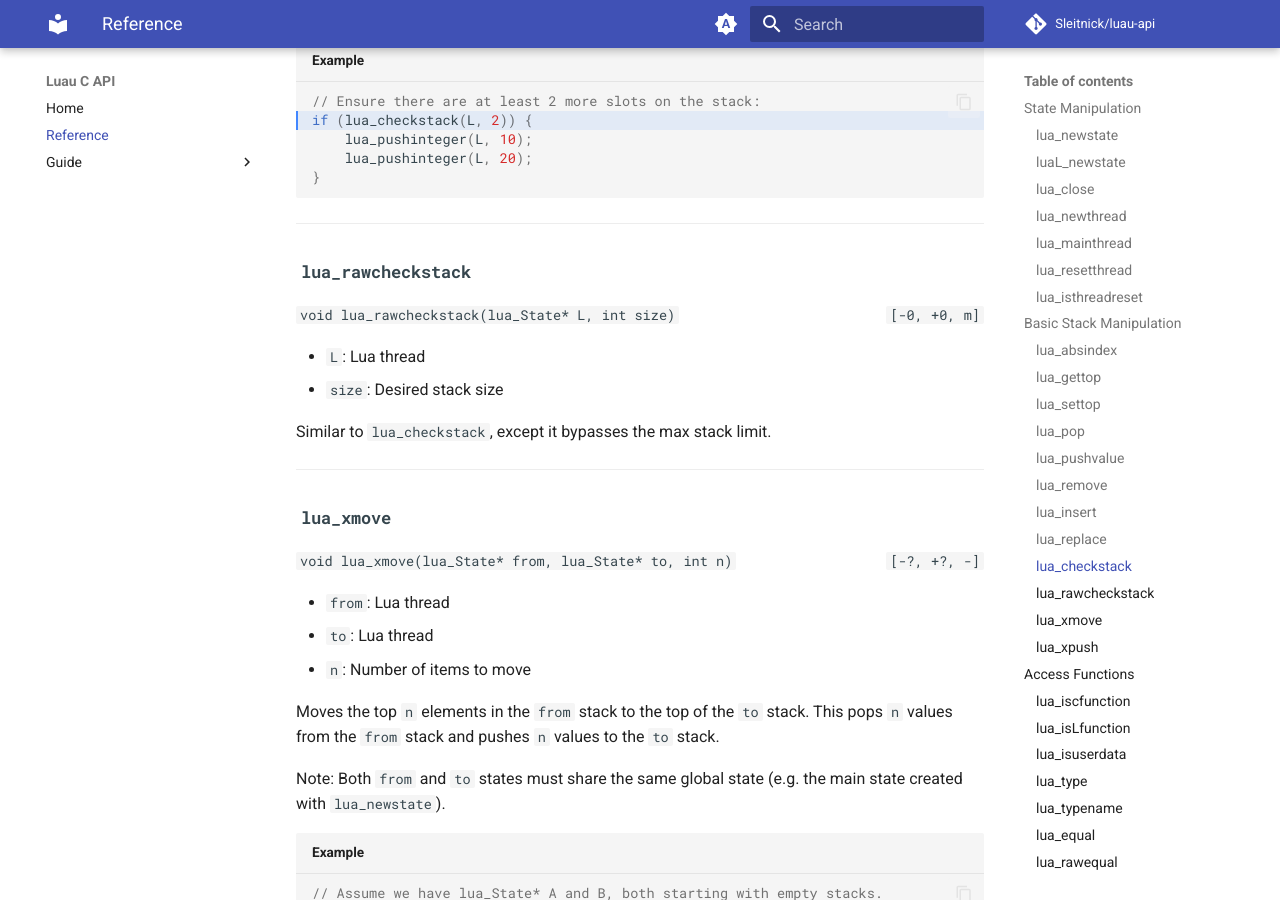
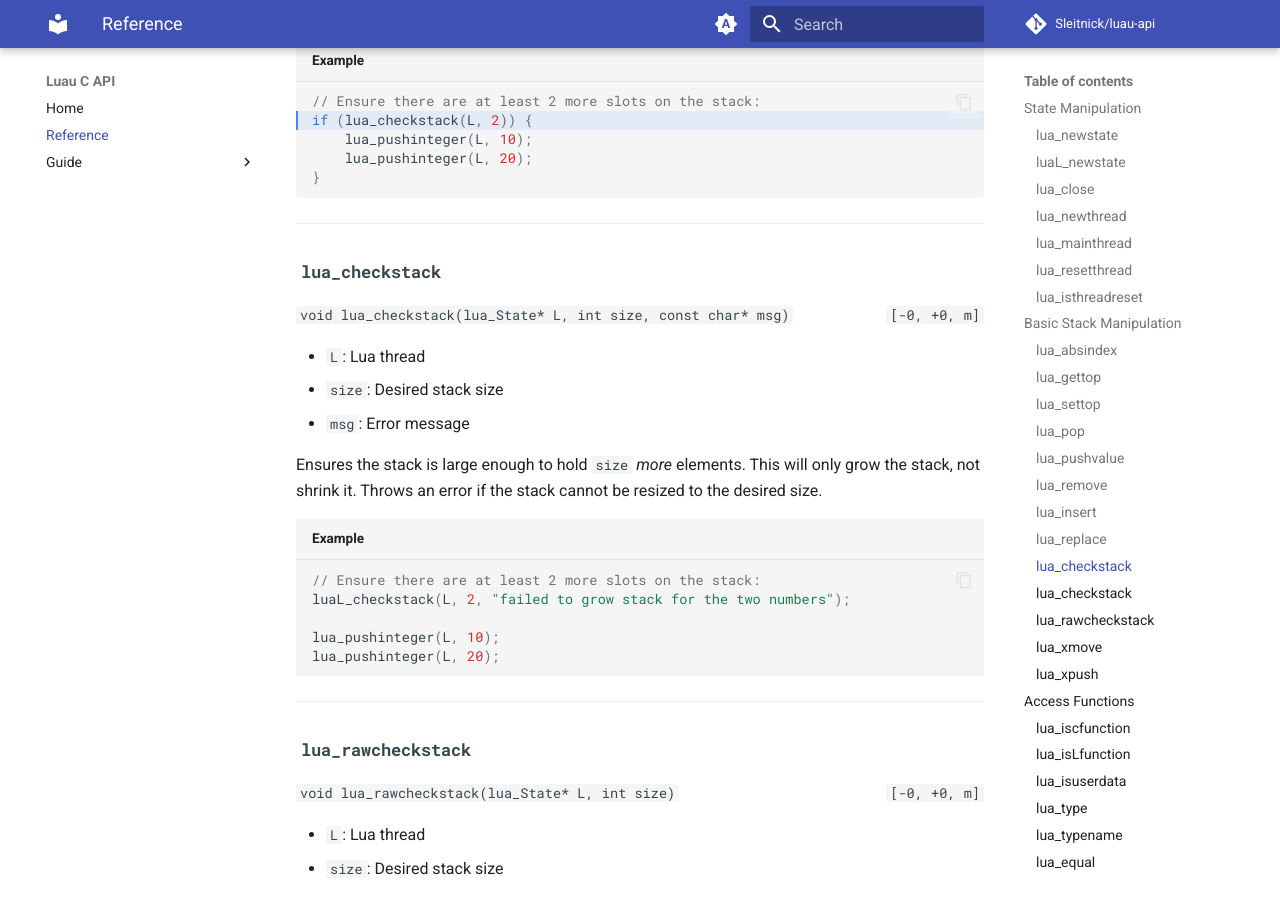
Before and after one commit to Sleitnick/luau-api, an MkDocs documentation site: the page built from docs/_ref_auto_generated.md, in a window 1280 px wide and 900 px high, scrolled down 6009 px. Built offline with MkDocs 1.6.1 and Material for MkDocs 9.7.7, drawn with Linux system fonts in a browser that asks for light colours; comment, search, counter and statistics services are not loaded; some of the changed text lies outside the part shown.

````diff
--- a/docs/_ref_auto_generated.md
+++ b/docs/_ref_auto_generated.md
@@ -354,6 +354,30 @@ if (lua_checkstack(L, 2)) {
 	lua_pushinteger(L, 10);
 	lua_pushinteger(L, 20);
 }
+```
+
+
+----
+
+
+### <span class="subsection">`lua_checkstack`</span>
+
+<span class="signature">`void lua_checkstack(lua_State* L, int size, const char* msg)`</span>
+<span class="stack">`[-0, +0, m]`</span>
+
+- `L`: Lua thread
+- `size`: Desired stack size
+- `msg`: Error message
+
+
+Ensures the stack is large enough to hold `size` _more_ elements. This will only grow the stack, not shrink it. Throws an error if the stack cannot be resized to the desired size.
+
+```cpp title="Example"
+// Ensure there are at least 2 more slots on the stack:
+luaL_checkstack(L, 2, "failed to grow stack for the two numbers");
+
+lua_pushinteger(L, 10);
+lua_pushinteger(L, 20);
 ```
 
 
@@ -3929,6 +3953,44 @@ lua_callbacks(L)->userthread = handle_user_thread;
 ----
 
 
+### <span class="subsection">`luaL_checktype`</span>
+
+<span class="signature">`void luaL_checktype(lua_State* L, int narg, int t)`</span>
+<span class="stack">`[-0, +0, m]`</span>
+
+- `L`: Lua thread
+- `narg`: Argument number
+- `t`: Luau type
+
+
+Asserts the type at the given index.
+
+```cpp title="Example"
+int do_something(lua_State* L) {
+	// Assert that the first argument is a table:
+	luaL_checktype(L, 1, LUA_TTABLE);
+}
+```
+
+
+----
+
+
+### <span class="subsection">`luaL_checkany`</span>
+
+<span class="signature">`void luaL_checkany(lua_State* L, int narg)`</span>
+<span class="stack">`[-0, +0, m]`</span>
+
+- `L`: Lua thread
+- `narg`: Argument number
+
+
+Asserts the value at the given index is any value (including `nil`). In other words, this asserts that the value is not none.
+
+
+----
+
+
 ### <span class="subsection">`luaL_register`</span>
 
 <span class="signature">`int luaL_register(lua_State* L, const char* libname, const luaL_Reg* l)`</span>
````
Also changed, not shown: ref/metatable_functions/luaL_newmetatable.md (added, +27 -0 lines), ref/misc_functions/luaL_checkany.md (added, +14 -0 lines), ref/misc_functions/luaL_checktype.md (added, +24 -0 lines), ref/stack_manipulation/luaL_checkstack.md (added, +25 -0 lines), 1 other file.
